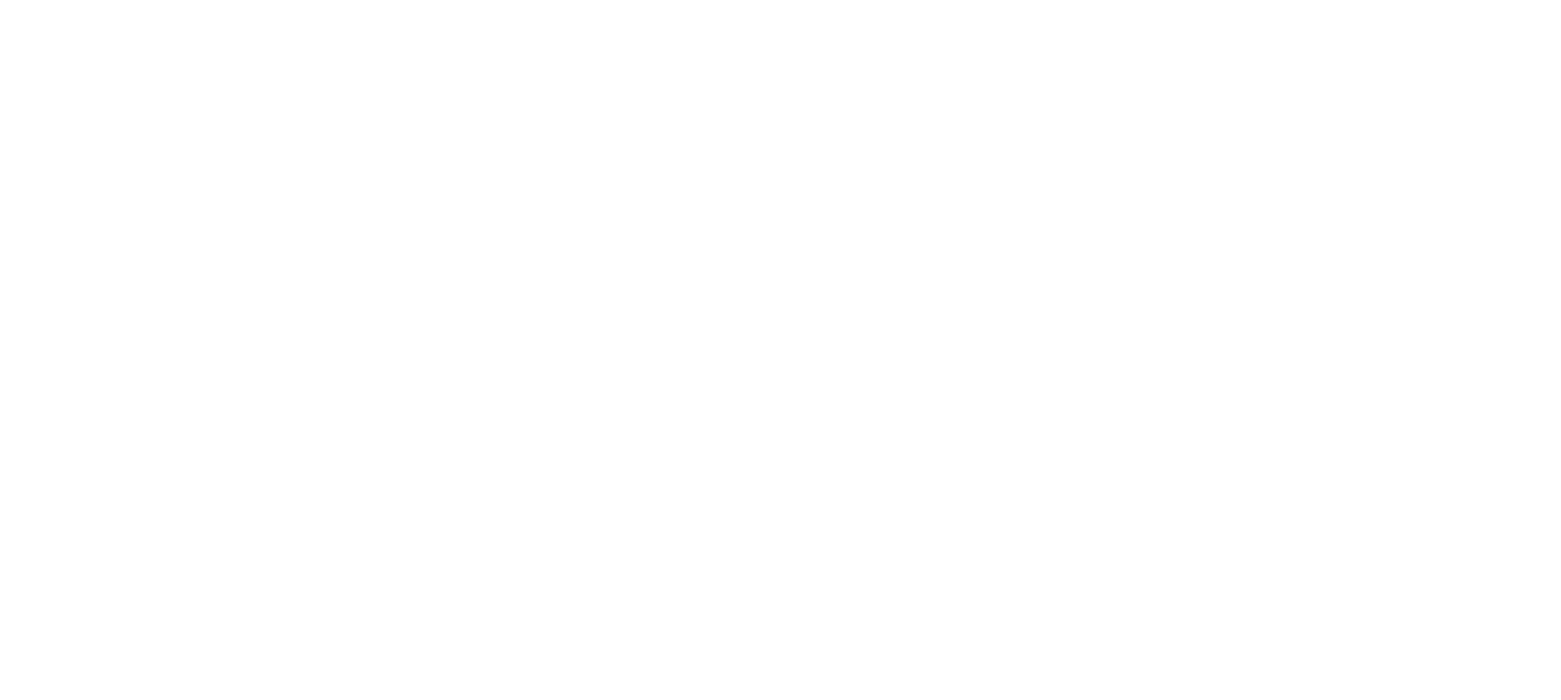
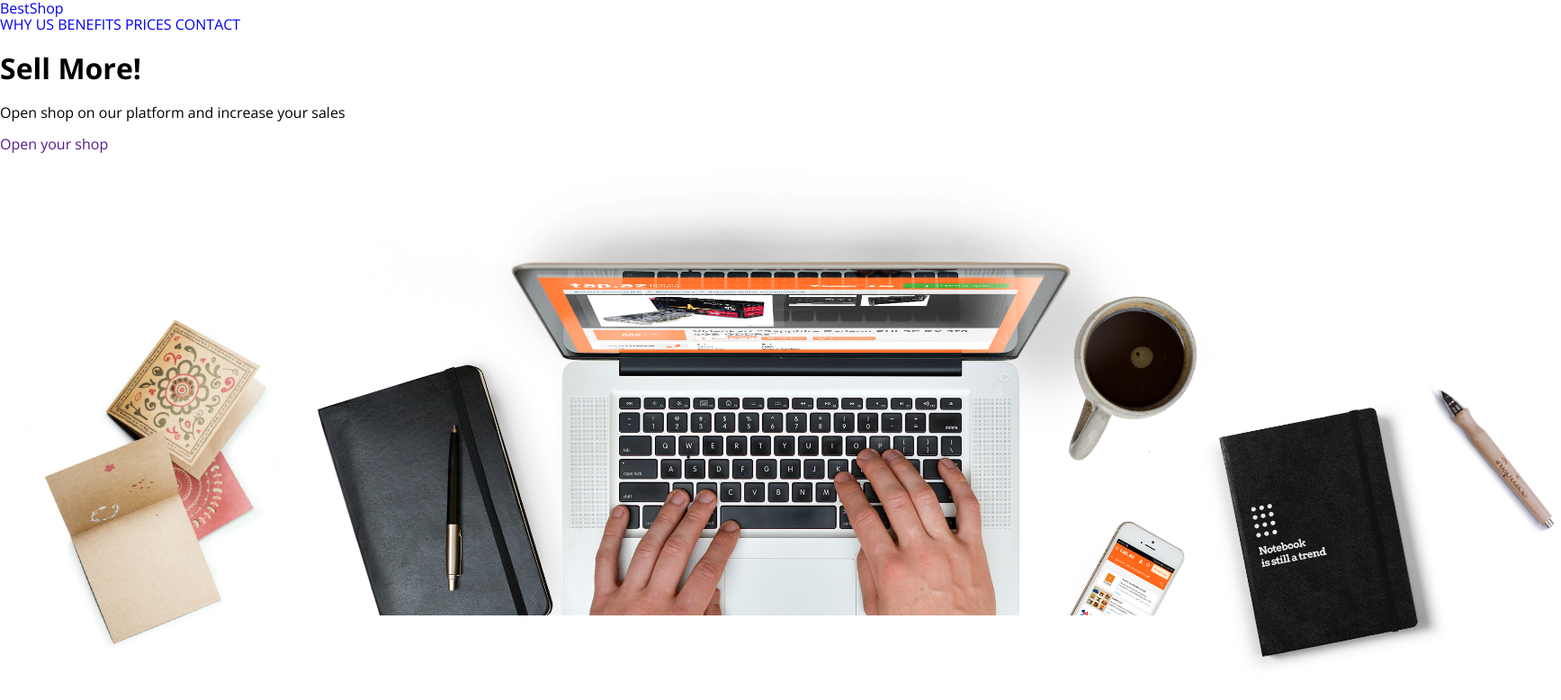
Before and after one commit to MichalPlonka92/best_shop, a plain HTML site: page index.html in a window 1280 px wide. Shown: the whole page at 90% size, 1735 px wide, since content can reach past the window. Drawn offline with nearby package versions, Linux system fonts and the light colour scheme.

Commit message:
html scaffolding for intro page

```diff
--- a/index.html
+++ b/index.html
@@ -13,6 +13,29 @@
     <link rel="stylesheet" href="./src/styles/styles.css">
 </head>
 <body>
+<div class="intro" id="intro">
+<header class="header">
+    <div class="header__inner">
+        <a href="/" class="logo">BestShop
+        </a>
+        <nav class="mainMenu">
+            <a href="#intro" class="mainMenu_item mainMenu__item--active">WHY US</a>
+            <a href="#intro" class="mainMenu_item">BENEFITS</a>
+            <a href="#intro" class="mainMenu_item">PRICES</a>
+            <a href="#intro" class="mainMenu_item">CONTACT</a>
+        </nav>
+    </div>
+</header>
+
+
+    <section class="hero">
+        <h1 class="hero__hdl">Sell More!</h1>
+        <p class="hero__lead">Open shop on our platform and increase your sales</p>
+        <a href="" class="hero__btn hero__btn--primary">Open your shop</a>
+        <img src="./src/images/background.png" alt="" class="hero__image">
+
+    </section>
+</div>
 
 </body>
 </html>
--- a/src/styles/styles.css
+++ b/src/styles/styles.css
@@ -1,13 +1,25 @@
 :root{
-    --white: #FFFFFF;
     --black: #000000;
     --primary: #00000029;
     --grey: #A5A5A5;
+    --white: #FFFFFF;
     --primary-color: #08A6E4;
     --blue-1: #07ACE6;
     --blue-2: #07ACE629;
     --primary-shadow: rgba(7, 172, 230, .16);
+    --pink-1: #FB3B64;
 
+    --font-open-sans: "Open Sans", sans-serif;
+    --font-raleway: "Raleway" , sans-serif;
+}
+*{
+    box-sizing: border-box;
+}
 
+body{
+    font-family: var(--font-open-sans);
+}
 
+a{
+    text-decoration: none;
 }
```
Also changed, not shown: src/images/background.png (renamed from src/images/Background.png), 2 other files.
